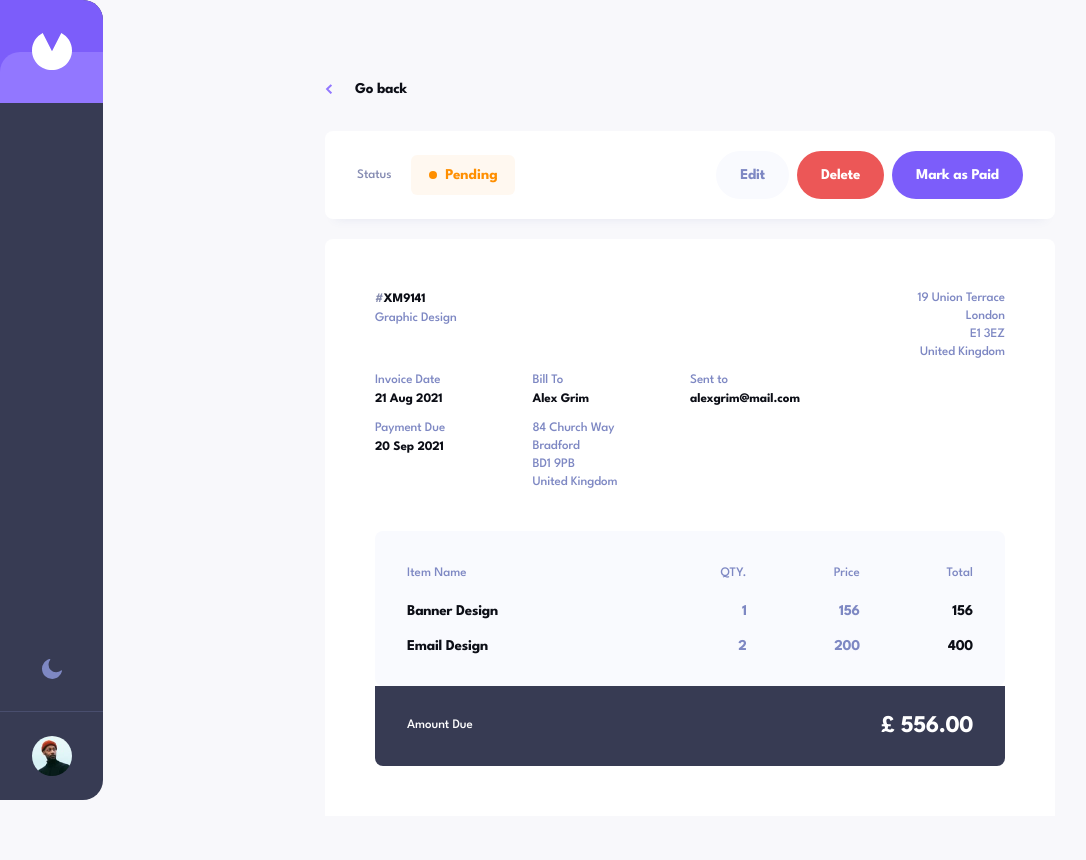
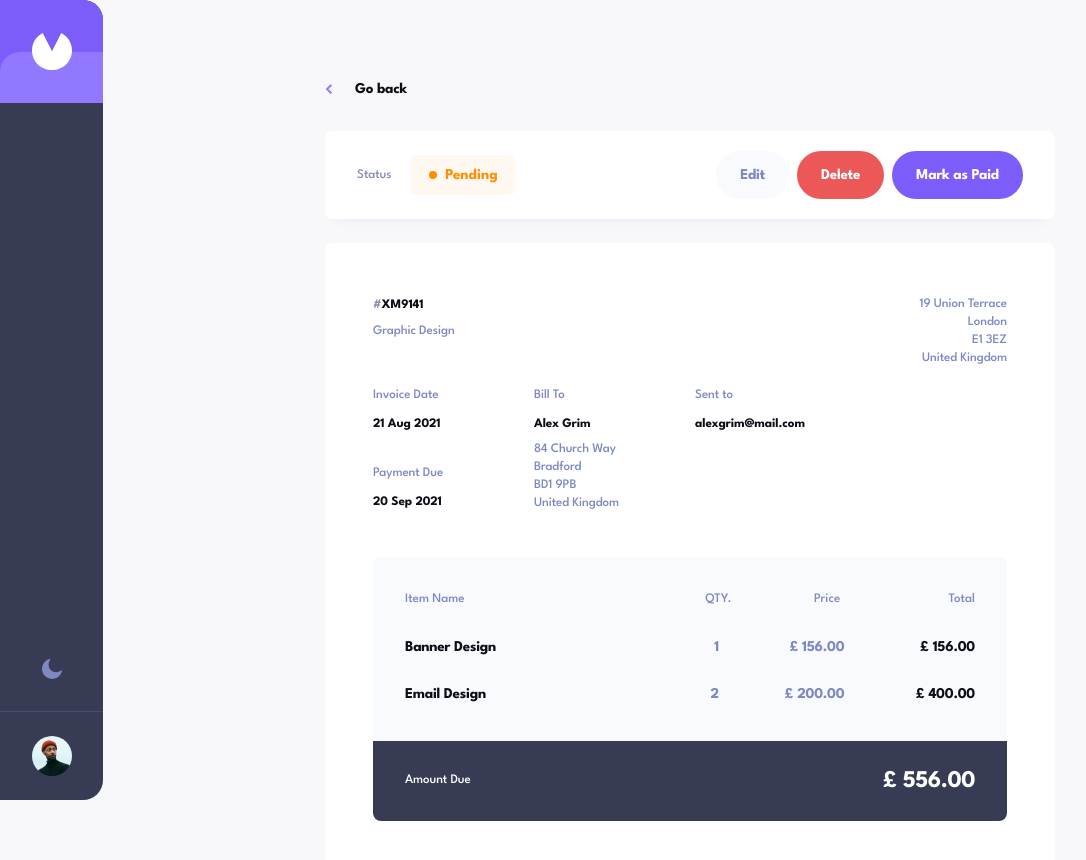
Before and after one commit to jownsu/invoice-app, a React (Vite) app: page /invoice/AA1449 in a window 1280 px wide. Shown: the top 860 px of the page, without its empty margins (0-1086 px from the left). Before the commit the page ends 816 px from the top, so only its background shows below. Built offline with nearby package versions, Linux system fonts and the light colour scheme.

Commit message:
Pixel by pixeled the desktop view of invoice page

```diff
--- a/src/views/invoice/components/invoice_header/invoice_header.module.scss
+++ b/src/views/invoice/components/invoice_header/invoice_header.module.scss
@@ -37,21 +37,34 @@
             height: 4.8rem;
             border-radius: 2.4rem;
             padding: 0 2.4rem;
+            transition: all .2s;
         }
 
         .edit{
             background: #F9FAFE;
             color: $color_grey_3;
+
+            &:hover{
+                background: $color_grey_1;
+            }
         }
 
         .delete{
             background: $color_red;
             color: $color_white;
+
+            &:hover{
+                background: #FF9797;
+            }
         }
 
         .mark_as_paid{
             background: $color_primary_1;
             color: $color_white;
+
+            &:hover{
+                background: $color_primary_2;
+            }
         }
     }
 }
--- a/src/views/invoice/components/invoice_info/invoice_info.module.scss
+++ b/src/views/invoice/components/invoice_info/invoice_info.module.scss
@@ -2,17 +2,18 @@
 
 .invoice_info{
     background: $color_white;
-    margin-top: 2rem;
+    margin-top: 2.4rem;
     border-radius: .8rem .8rem 0 0;
     box-shadow: 0px 10px 10px -10px rgba(72, 84, 159, 0.10);
-    padding: 5rem;
+    padding: 5.2rem 4.8rem;
 
     .info_container{
         display: grid;
         grid-template-columns: repeat(4, 1fr);
         grid-template-rows: repeat(3, min-content);
         color: $color_grey_3;
-        row-gap: 1rem;
+        row-gap: .6rem;
+        column-gap: 1rem;
         font-size: 1.3rem;
         letter-spacing: -.1px;
         line-height: 1.8rem;
@@ -22,6 +23,7 @@
             color: $color_grey_4;
             font-weight: 700;
             line-height: 2rem;
+            display: block;
 
             span{
                 color: $color_grey_2;
@@ -31,6 +33,20 @@
         .id{
             grid-column: 1 / 2;
             grid-row: 1 / 2;
+            margin-bottom: 4rem;
+
+            b{
+                margin-bottom: .7rem;
+            }
+        }
+
+        .date,
+        .bill_to,
+        .sent_to,
+        .payment_due{
+            p{
+                margin-bottom: 1rem;
+            }
         }
 
         .address{
@@ -57,6 +73,7 @@
         .payment_due{
             grid-column: 1 / 2;
             grid-row: 3 / 4;
+            align-self: flex-end;
         }
 
         .address_to{
--- a/src/views/invoice/components/item/item.component.jsx
+++ b/src/views/invoice/components/item/item.component.jsx
@@ -10,8 +10,8 @@ const Item = ({item}) => {
         <div className={styles.item}>
             <p className={styles.name}>{name}</p>
             <p className={styles.quantity}>{quantity}</p>
-            <p className={styles.price}>{price}</p>
-            <p className={styles.total}>{total}</p>
+            <p className={styles.price}>£ {price.toFixed(2)}</p>
+            <p className={styles.total}>£ {total.toFixed(2)}</p>
         </div>
     )
 }
--- a/src/views/invoice/components/item/item.module.scss
+++ b/src/views/invoice/components/item/item.module.scss
@@ -10,6 +10,10 @@
         line-height: 1.5rem;
         letter-spacing: -.25px;
         color: $color_grey_3;
+        flex-shrink: 0;
+        width: 10rem;
+        overflow-wrap: break-word;
+        word-wrap: break-word;
 
         &:first-of-type{
             flex: 2;
@@ -23,4 +27,13 @@
     .name, .total{
         color: $color_grey_4;
     }
+
+    .quantity{
+        margin-right: 2.1rem;
+    }
+
+    .price{
+        margin-right: 2.6rem;
+    }
+
 }
--- a/src/views/invoice/components/item_list/item_list.component.jsx
+++ b/src/views/invoice/components/item_list/item_list.component.jsx
@@ -28,10 +28,10 @@ const ItemList = () => {
     return(
         <div className={styles.item_list}>
             <div className={styles.list_header}>
-                <p>Item Name</p>
-                <p>QTY.</p>
-                <p>Price</p>
-                <p>Total</p>
+                <p className={styles.item_name}>Item Name</p>
+                <p className={styles.quantity}>QTY.</p>
+                <p className={styles.price}>Price</p>
+                <p className={styles.total}>Total</p>
             </div>
             <List
                 items={DUMMY_DATA}
--- a/src/views/invoice/components/item_list/item_list.module.scss
+++ b/src/views/invoice/components/item_list/item_list.module.scss
@@ -2,13 +2,13 @@
 
 .item_list{
     background: #F9FAFE;
-    border-radius: .8rem;
-    padding: 3.2rem;
-    margin-top: 4rem;
+    border-radius: .8rem .8rem 0 0;
+    padding: 3.2rem 3.2rem 3.9rem 3.2rem;
+    margin-top: 4.5rem;
 
     .list_header{
         display: flex;
-        margin-bottom: 2rem;
+        margin-bottom: 3rem;
         font-size: 1.3rem;
         font-weight: 500;
         color: $color_grey_3;
@@ -24,12 +24,16 @@
                 text-align: right;
             }
         }
+
+        .price{
+            margin-right: 2.6rem;
+        }
     }
 
     ul {
         li{
             &:not(:last-of-type){
-                margin-bottom: 2rem;
+                margin-bottom: 3.2rem;
             }
         }
     }
```
